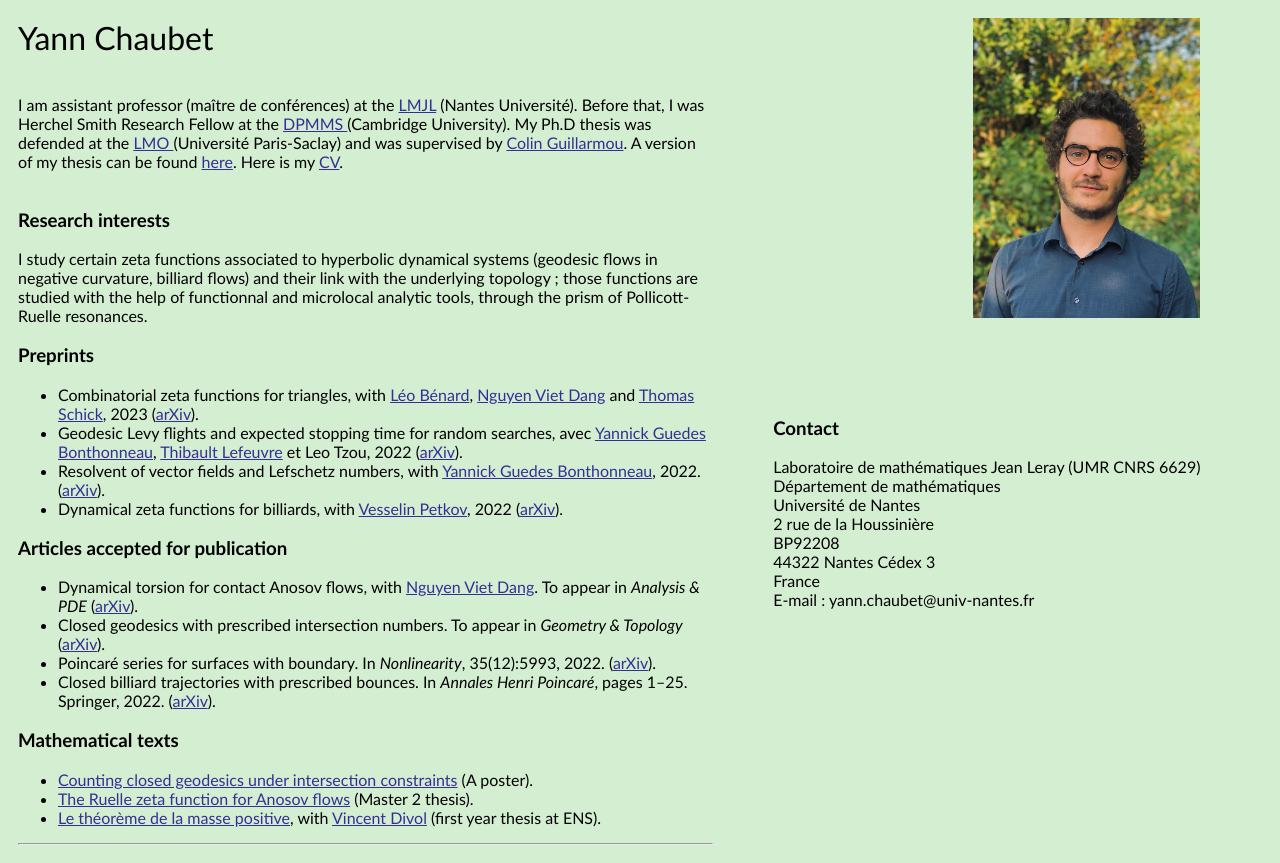
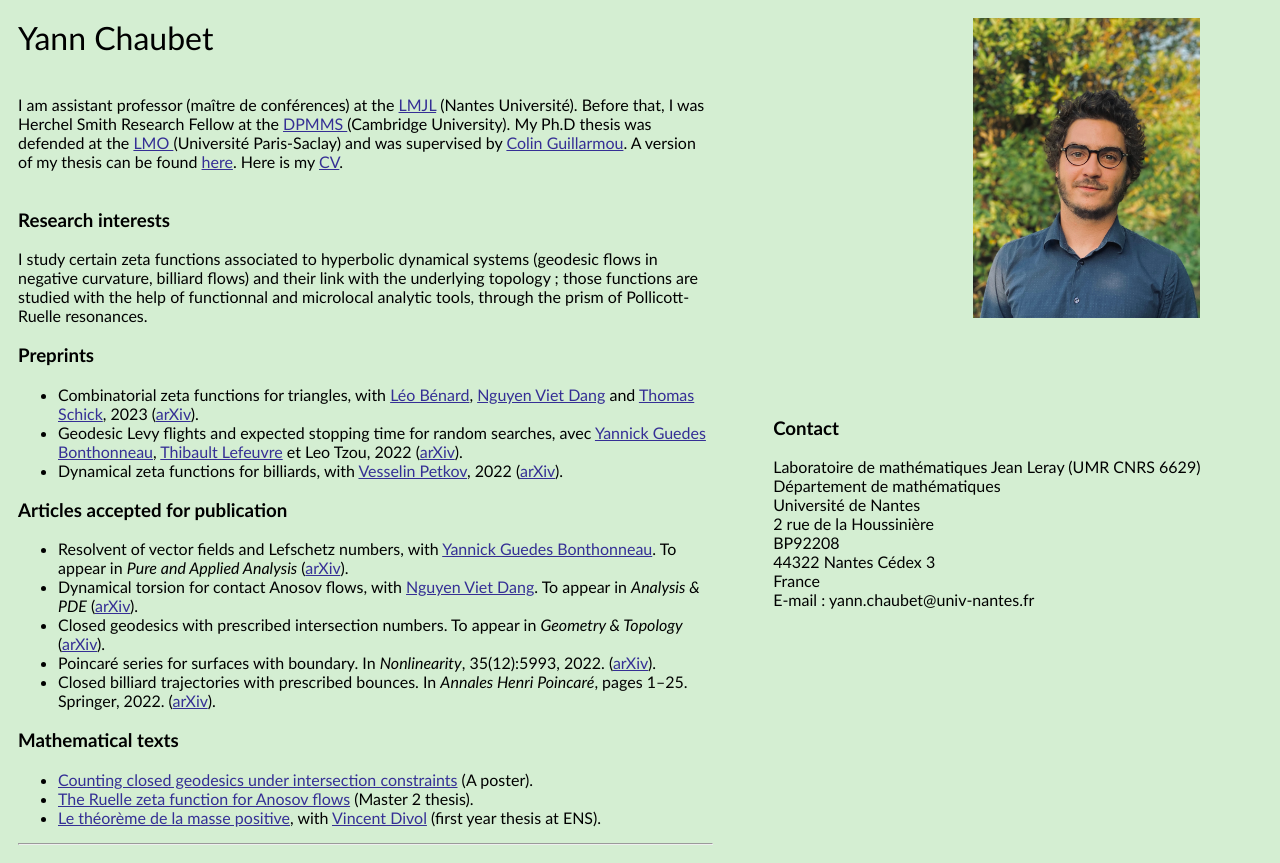
Before and after one commit to yannchaubet/yannchaubet.github.io, a plain HTML site: page index.html in a window 1280 px wide. Drawn offline with Linux system fonts and the light colour scheme.

Commit message:
Update index.html

```diff
--- a/index.html
+++ b/index.html
@@ -65,13 +65,13 @@
       <ul>
         <li>Combinatorial zeta functions for triangles, with <a href="https://www.uni-math.gwdg.de/benard1/">Léo Bénard</a>, <a href="http://math.univ-lyon1.fr/homes-www/dang/">Nguyen Viet Dang</a> and <a href="https://www.uni-math.gwdg.de/schick/">Thomas Schick</a>, 2023 (<a href="https://arxiv.org/abs/2303.11226">arXiv</a>). </li>
         <li>Geodesic Levy flights and expected stopping time for random searches, avec <a href="http://bonthonneau.perso.math.cnrs.fr/">Yannick Guedes Bonthonneau</a>, <a href="https://thibaultlefeuvre.blog/">Thibault Lefeuvre</a> et Leo Tzou, 2022 (<a  href="http://arxiv.org/abs/2211.13973">arXiv</a>). </li>
-        <li>Resolvent of vector fields and Lefschetz numbers, with <a href="https://www.math.univ-paris13.fr/laga/membres/bonthonneau">Yannick Guedes Bonthonneau</a>, 2022. (<a href="https://arxiv.org/abs/2211.08809">arXiv</a>). </li>
         <li>Dynamical zeta functions for billiards, with <a href="https://www.math.u-bordeaux.fr/~vpetkov/">Vesselin Petkov</a>,  2022 (<a href="https://arxiv.org/abs/2201.00683">arXiv</a>). </li>
       </ul>
     </div>
     <div class = "row">
     <h3> Articles accepted for publication </h3>
     <ul>
+      <li>Resolvent of vector fields and Lefschetz numbers, with <a href="https://www.math.univ-paris13.fr/laga/membres/bonthonneau">Yannick Guedes Bonthonneau</a>. To appear in <i>Pure and Applied Analysis</i> (<a href="https://arxiv.org/abs/2211.08809">arXiv</a>). </li>
       <li>Dynamical torsion for contact Anosov flows, with <a href="http://math.univ-lyon1.fr/homes-www/dang/">Nguyen Viet Dang</a>. To appear in <i>Analysis & PDE</i> (<a href="https://arxiv.org/abs/1911.09931">arXiv</a>).</li>
       <li>Closed geodesics with prescribed intersection numbers. To appear in <i>Geometry & Topology</i> (<a href="https://arxiv.org/abs/2103.16301">arXiv</a>).</li>
       <li>Poincaré series for surfaces with boundary. In <i>Nonlinearity</i>, 35(12):5993, 2022. (<a href="https://arxiv.org/abs/2106.07604">arXiv</a>). </li>
```
